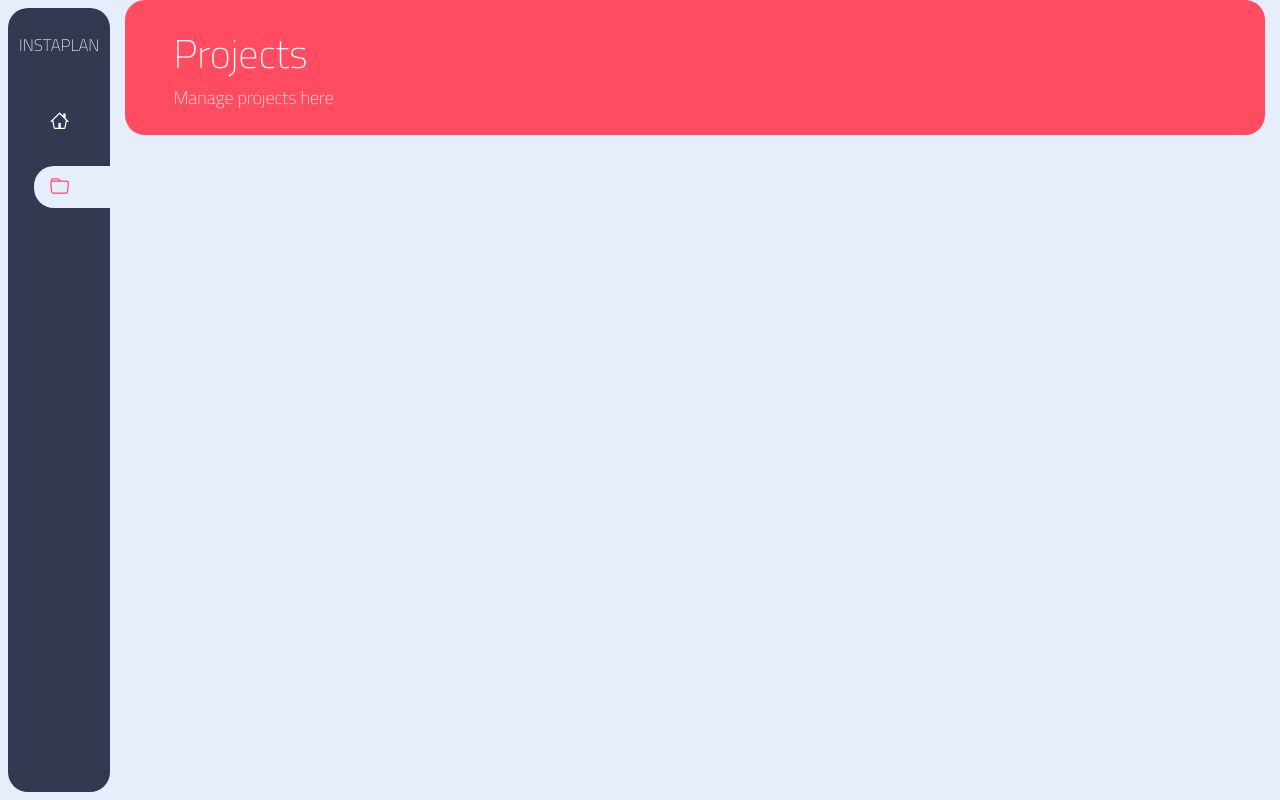
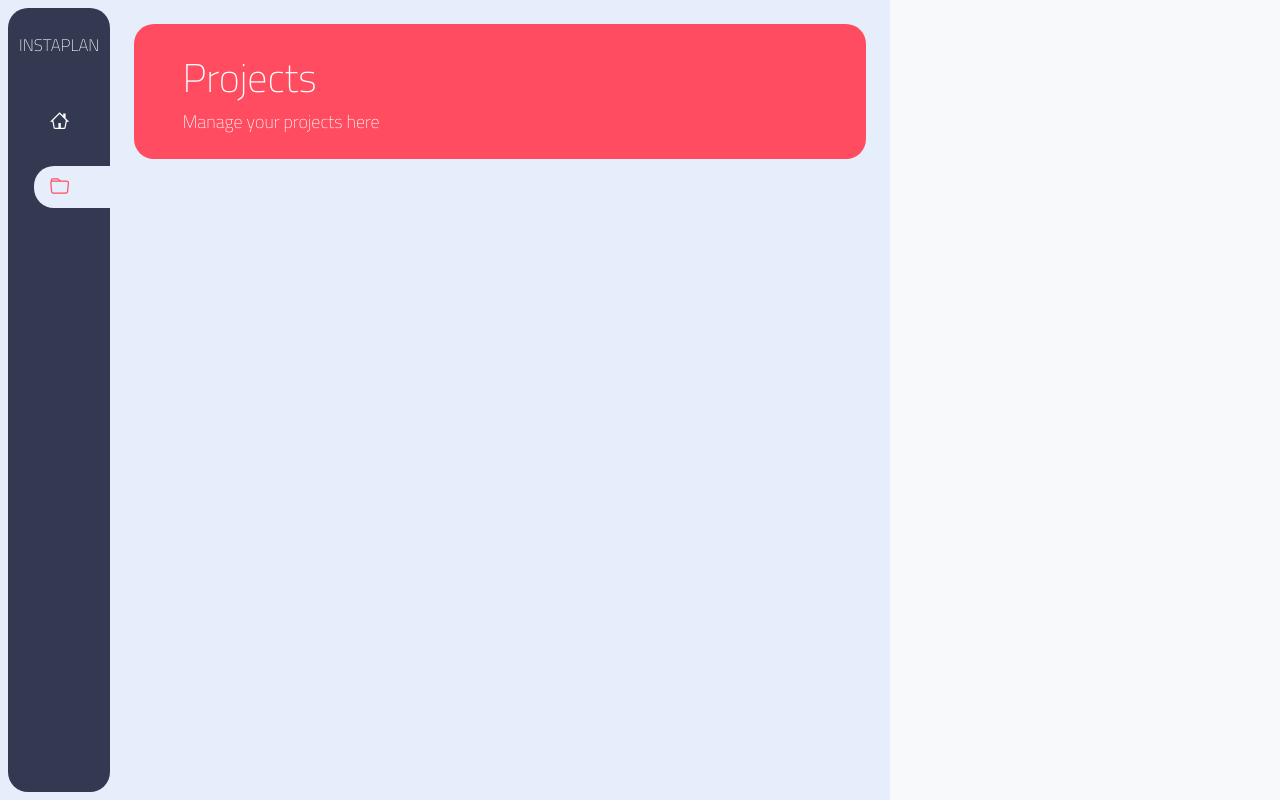
Before and after one commit to jordanmccollam/instaplan, a React (Create React App) app in the folder client/: page / in a window 1280 px wide. Both pictures are taken after a click on the element 59 px from the left and 186 px from the top of the page. Built offline with nearby package versions, Linux system fonts and the light colour scheme.

Commit message:
Restyled

```diff
--- a/client/src/screens/Projects/Projects.js
+++ b/client/src/screens/Projects/Projects.js
@@ -18,14 +18,18 @@ const Projects = (props) => {
   }
 
   return (
-    <div className={`${props.className} ${classnames(classes)}`}>
-      <Hero
-        kind="danger"
-        title={`Projects`}
-        subtitle="Manage projects here"
-        button={{icon: 'GoPlus', handler: addProject}}
-      />
-    </div>
+    <Row className={`${props.className} ${classnames(classes)}`}>
+      <Col lg={8} className="p-4">
+        <Hero
+          kind="danger"
+          title={`Projects`}
+          subtitle="Manage your projects here"
+        />
+      </Col>
+      <Col className="full bg-light">
+
+      </Col>
+    </Row>
   )
 }
 
```
